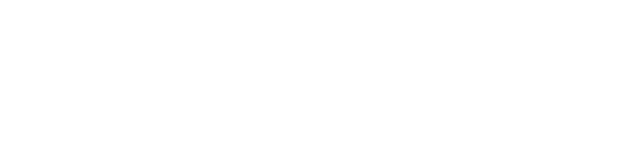
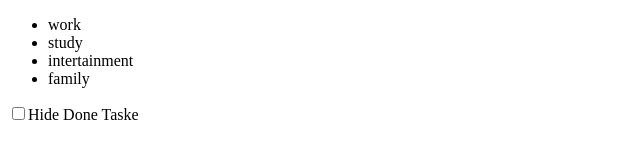
Before and after one commit to GSG-G13/Abdullah-Mohammed--ToDo, a plain HTML site: page index.html in a window 1280 px wide. Shown: the whole page, without its empty margins (0-640 px from the left). Drawn offline with Linux system fonts and the light colour scheme.

Commit message:
done relate#4

```diff
--- a/index.html
+++ b/index.html
@@ -9,7 +9,35 @@
   <link rel="icon" href="https://mir-s3-cdn-cf.behance.net/user/source/0e77cd692314441.63a85b61412a7.png">
 </head>
 <body>
+  <main>
+    <div class="firstList">
+      <ul class="listIn">
+        <div class="li-container">
+          <div class="a1"></div>
+          <li>work</li>
+        </div>
+        <div class="li-container">
+          <div class="a2"></div>
+          <li>study</li>
+        </div>
+        <div class="li-container">
+          <div class="a3"></div>
+          <li>intertainment</li>
+        </div>
+        <div class="li-container">
+          <div class="a1"></div>
+          <li>family</li>
+        </div>
 
+      </ul>
+      <form>
+      <label for="chec">
+        <input id="chec" type="checkbox" name="hideDone">Hide Done Taske
+      </label>
+    </form>
+    </div>
+
+  </main>
   <script src="script.js"></script>
 </body>
 </html>
```
